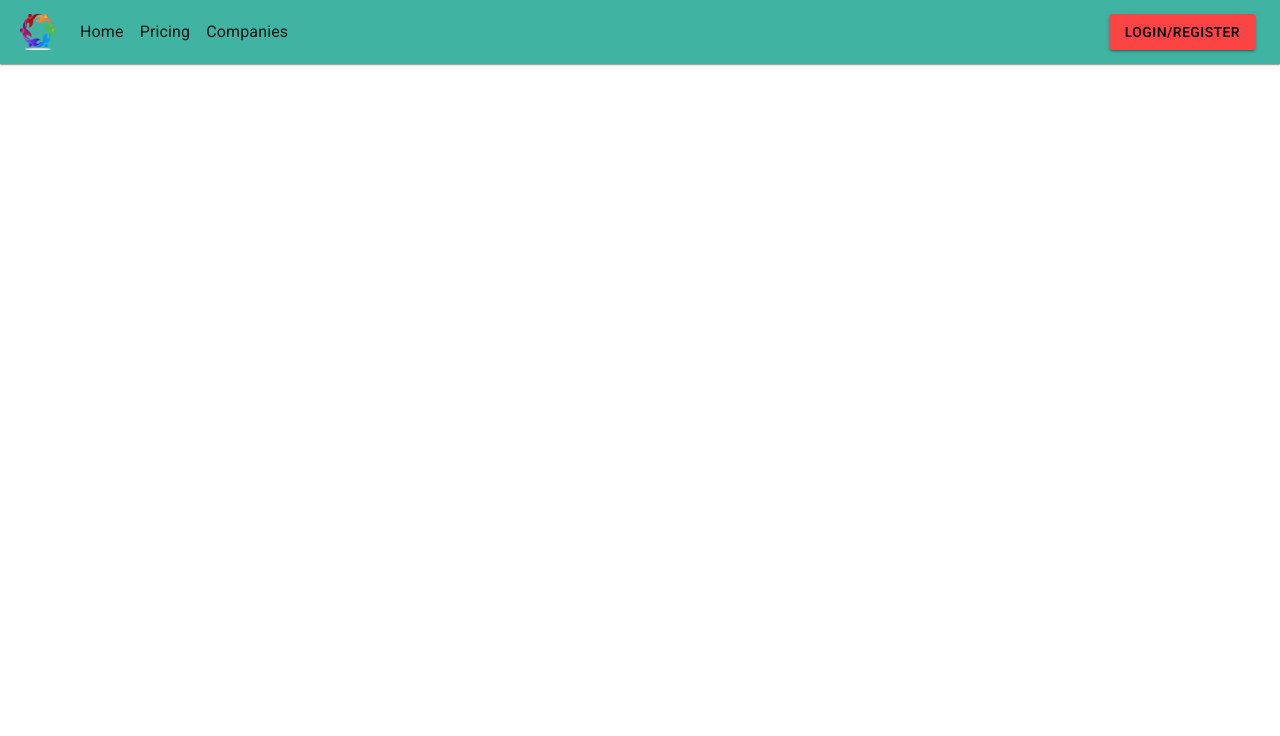
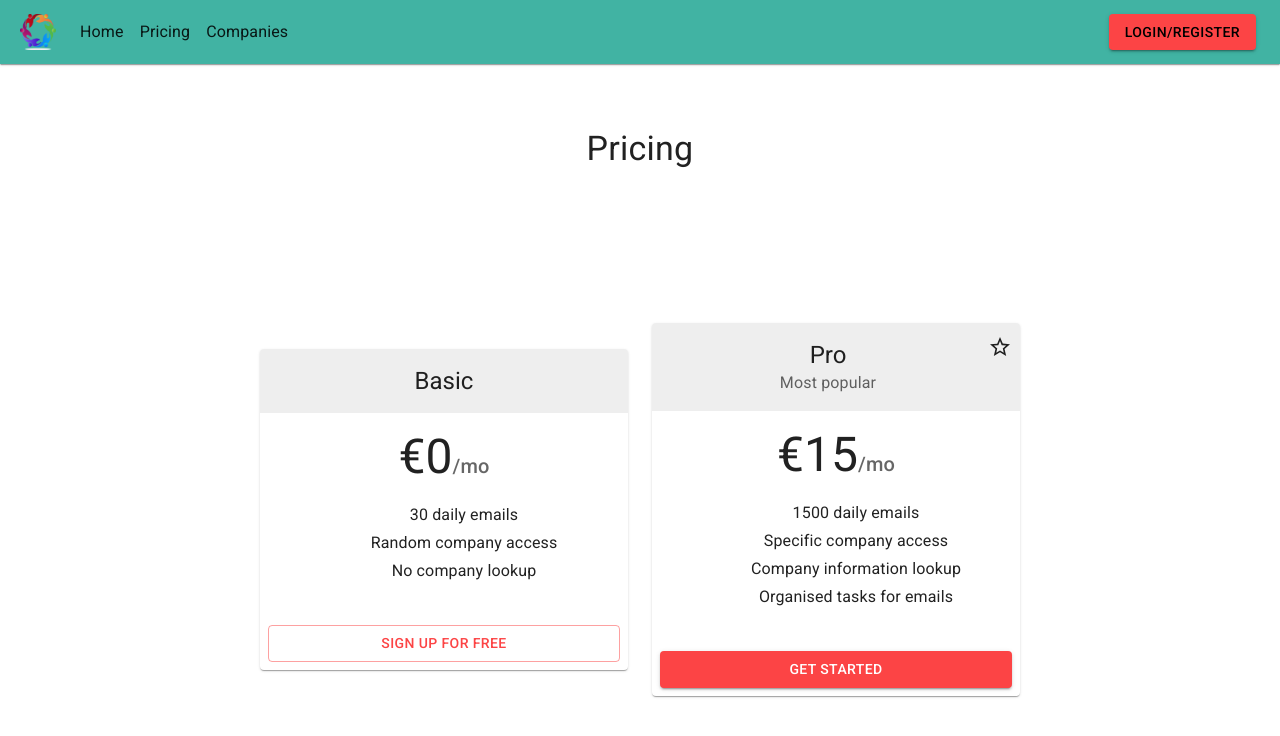
Before and after one commit to AArlauskas/Software-Engineering-Work-and-Travel, a React (Create React App) app in the folder wt-frontend/: page /pricing in a window 1280 px wide. Shown: the top 736 px of the page. Built offline with nearby package versions, Linux system fonts and the light colour scheme.

Commit message:
Pricing page

```diff
--- a/wt-frontend/src/App.js
+++ b/wt-frontend/src/App.js
@@ -5,6 +5,7 @@ import URI from "./constants/URI";
 import LoginPage from "./containers/LoginPage/LoginPage";
 import theme from "./theme";
 import CssBaseline from '@mui/material/CssBaseline';
+import PricingPage from "./containers/PricingPage/PricingPage";
 function App() {
   return (
     <Router>
@@ -13,7 +14,7 @@ function App() {
         <CssBaseline/>
         <Routes>
           <Route path={URI.LOGIN} element={<LoginPage />} />
-          <Route></Route>
+          <Route path={URI.PRICING} element={<PricingPage/>} />
         </Routes>
       </ThemeProvider>
     </Router>
--- /dev/null
+++ b/wt-frontend/src/containers/PricingPage/PricingPage.jsx
@@ -0,0 +1,132 @@
+import {
+  Grid,
+  Card,
+  CardHeader,
+  CardContent,
+  Typography,
+  Box,
+  CardActions,
+  Button,
+} from "@mui/material";
+import StarIcon from "@mui/icons-material/StarBorder";
+import { useNavigate } from "react-router";
+import URI from "../../constants/URI";
+
+const tiers = [
+  {
+    title: "Basic",
+    price: "0",
+    description: [
+      "30 daily emails",
+      "Random company access",
+      "No company lookup",
+    ],
+    buttonText: "Sign up for free",
+    buttonVariant: "outlined",
+  },
+  {
+    title: "Pro",
+    subheader: "Most popular",
+    price: "15",
+    description: [
+      "1500 daily emails",
+      "Specific company access",
+      "Company information lookup",
+      "Organised tasks for emails",
+    ],
+    buttonText: "Get started",
+    buttonVariant: "contained",
+  },
+];
+
+const PricingPage = () => {
+  const navigate = useNavigate();
+
+  const onNavigate = (path) => {
+    navigate(path);
+  };
+  return (
+    <Grid
+      className="container"
+      container
+      spacing={3}
+      justifyContent="center"
+      alignItems="center"
+    >
+      <Grid item xs={12}>
+        <Typography component="h1" variant="h4" align="center">
+          Pricing
+        </Typography>
+      </Grid>
+      {tiers.map((tier) => (
+        // Enterprise card is full width at sm breakpoint
+        <Grid
+          item
+          key={tier.title}
+          xs={12}
+          sm={tier.title === "Enterprise" ? 12 : 6}
+          md={4}
+        >
+          <Card>
+            <CardHeader
+              title={tier.title}
+              subheader={tier.subheader}
+              titleTypographyProps={{ align: "center" }}
+              action={tier.title === "Pro" ? <StarIcon /> : null}
+              subheaderTypographyProps={{
+                align: "center",
+              }}
+              sx={{
+                backgroundColor: (theme) =>
+                  theme.palette.mode === "light"
+                    ? theme.palette.grey[200]
+                    : theme.palette.grey[700],
+              }}
+            />
+            <CardContent>
+              <Box
+                sx={{
+                  display: "flex",
+                  justifyContent: "center",
+                  alignItems: "baseline",
+                  mb: 2,
+                }}
+              >
+                <Typography component="h2" variant="h3" color="text.primary">
+                  €{tier.price}
+                </Typography>
+                <Typography variant="h6" color="text.secondary">
+                  /mo
+                </Typography>
+              </Box>
+              <ul style={{ listStyleType: "none" }}>
+                {tier.description.map((line) => (
+                  <Typography
+                    component="li"
+                    variant="subtitle1"
+                    align="center"
+                    key={line}
+                  >
+                    {line}
+                  </Typography>
+                ))}
+              </ul>
+            </CardContent>
+            <CardActions>
+              <Button
+                color="secondary"
+                fullWidth
+                variant={tier.buttonVariant}
+                onClick={() => onNavigate(URI.REGISTER)}
+              >
+                {tier.buttonText}
+              </Button>
+            </CardActions>
+          </Card>
+        </Grid>
+      ))}
+    </Grid>
+  );
+};
+
+export default PricingPage;
```
